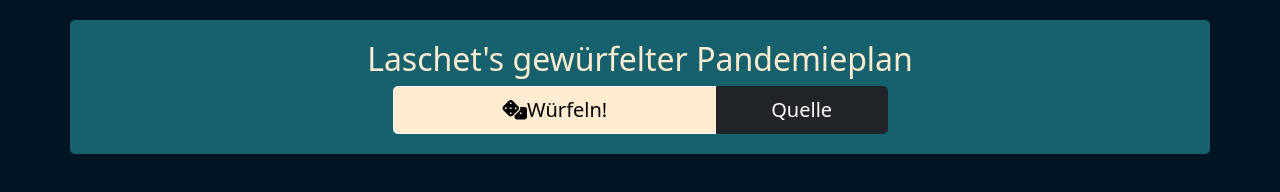
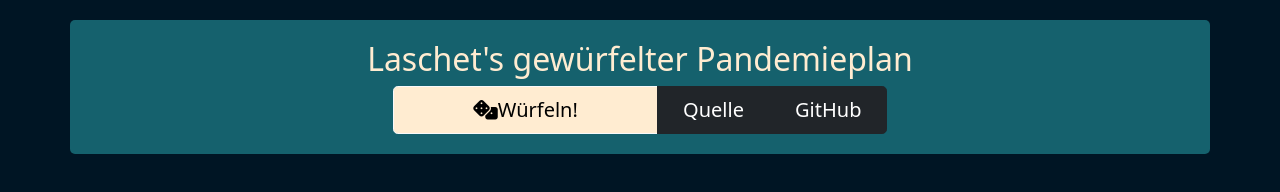
Before and after one commit to MangelWare/laschets-pandemieplan, a website: page static/index.html in a window 1280 px wide. Drawn offline with nearby package versions, Linux system fonts and the light colour scheme.

Commit message:
Add link to github

```diff
--- a/static/index.html
+++ b/static/index.html
@@ -40,6 +40,7 @@
           <button type="button" id="startbutton" class="btn btn-light btn-lg btn-start" onclick="onStart()"><i
               class="fas fa-dice"></i>Würfeln!</button>
           <button type="button" class="btn btn-dark btn-lg" onclick="showSourceImage()">Quelle</button>
+          <button type="button" class="btn btn-dark btn-lg" onclick="redirectToGithub()">GitHub</button>
         </div>
       </div>
     </div>
@@ -65,6 +66,10 @@
     console.log("Simulating click...");
     window.location.href = "source.png";
   }
+
+  function redirectToGithub() {
+    window.location.href = "https://github.com/MangelWare/laschets-pandemieplan";
+  }
 </script>
 
 </html>
```
